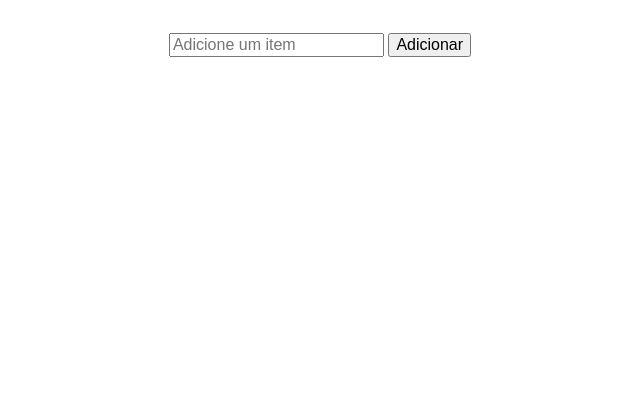
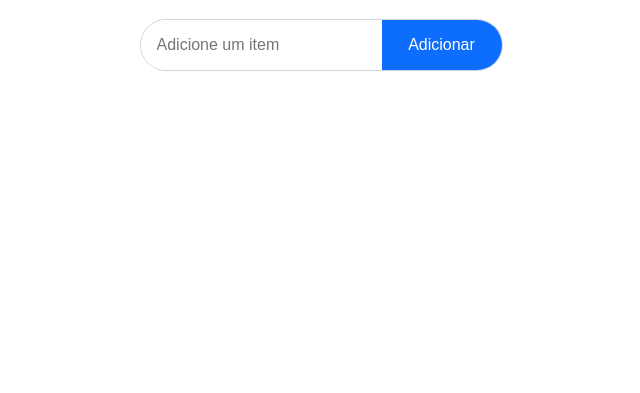
Before and after one commit to Macximusselbach/lista-de-supermercado, a plain HTML site: page index.html in a window 1280 px wide. Shown: the part 407-800 px from the top of the page, without its empty margins (320-960 px from the left). Drawn offline with Linux system fonts and the light colour scheme.

Commit message:
Criando classe para o input e o button

```diff
--- a/css/styles.css
+++ b/css/styles.css
@@ -18,9 +18,7 @@ body {
   font-size: var(--font-size-base);
 }
 
-body,
-h1,
-ul {
+body, h1, ul {
   margin: 0;
 }
 
@@ -28,8 +26,7 @@ ul {
   padding: 0;
 }
 
-input,
-button {
+input, button {
   font-family: inherit;
   font-size: inherit;
 }
@@ -37,3 +34,31 @@ button {
 h1 {
   font-size: var(--font-size-lg);
 }
+
+.input-group {
+  display: flex;
+  width: 100%;
+  border-width: 1px;
+  border-style: solid;
+  border-color: var(--color-gray-light);
+  border-radius: var(--border-radius-base);
+}
+
+.input-group input {
+  width: 100%;
+  padding: 16px;
+  color: var(--color-dark);
+  border: none;
+  border-radius: var(--border-radius-base);
+}
+
+.input-group button {
+  min-width: 120px;
+  background-color: var(--color-primary);
+  color: var(--color-white);
+  padding: 16px 20px;
+  border-color: var(--color-primary);
+  border: none;
+  border-top-right-radius: var(--border-radius-base);
+  border-bottom-right-radius: var(--border-radius-base);
+}
--- a/index.html
+++ b/index.html
@@ -13,8 +13,10 @@
 <body class="d-flex flex-column justify-content-center align-items-center">
     <h1 class="mb-5">Lista de supermercado</h1>
     <form>
-        <input type="text" id="item" placeholder="Adicione um item" required>
-        <button type="submit" id="botao">Adicionar</button>
+        <div class="input-group">
+            <input type="text" id="item" placeholder="Adicione um item" required>
+            <button type="submit" id="botao">Adicionar</button>
+        </div>
     </form>
     <ul> </ul>
     <script src="main.js"></script>
```
